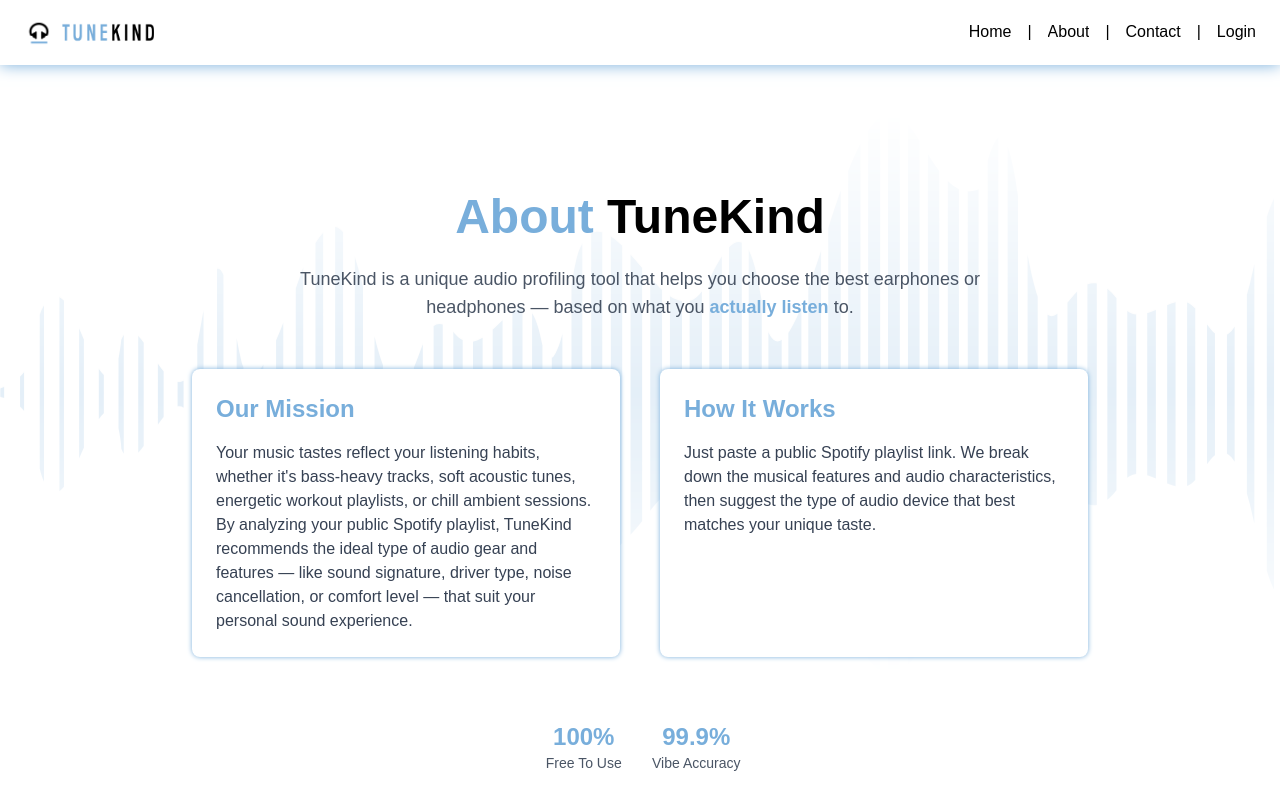
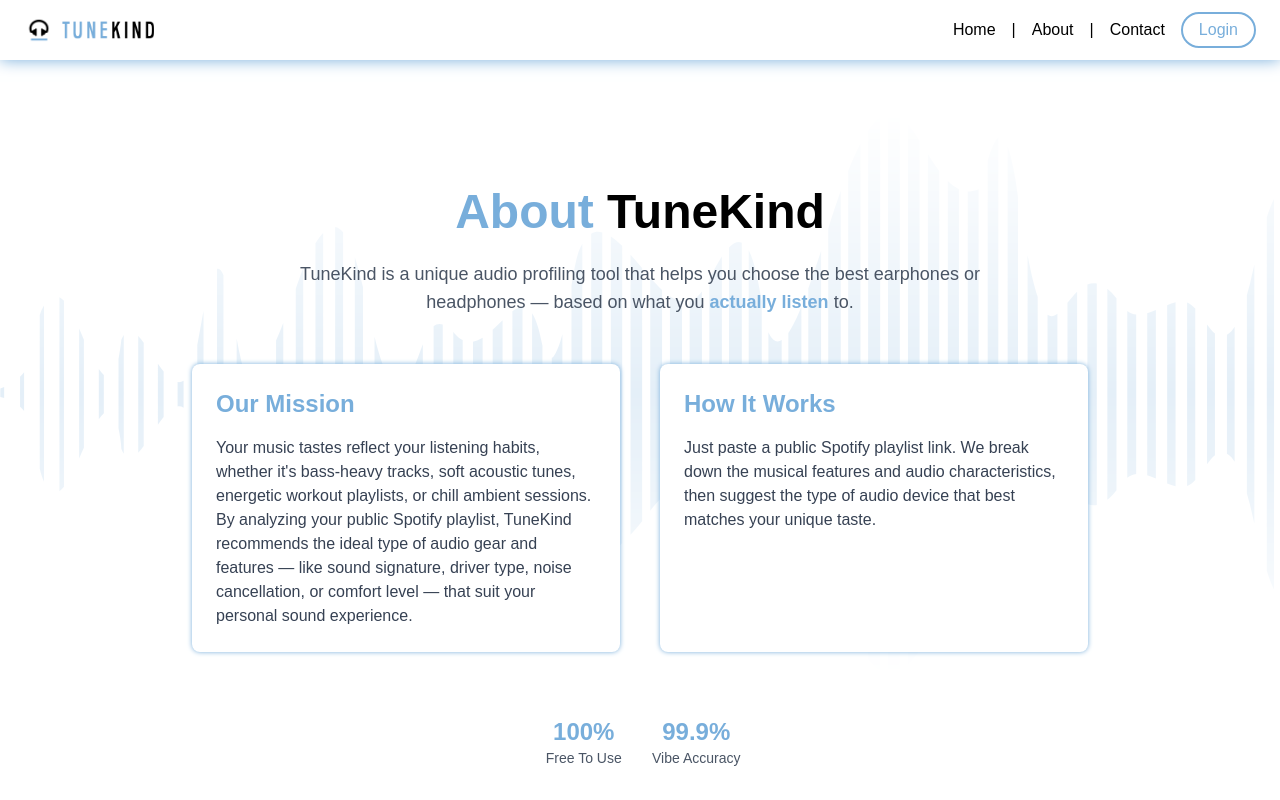
Before and after one commit to kaustubh-ds/tune-kind, a Next.js app: page /about in a window 1280 px wide. Shown: the top 800 px of the page. Built offline with nearby package versions, Linux system fonts and the light colour scheme.

Commit message:
Updated navbar

```diff
--- a/app/components/navbar.js
+++ b/app/components/navbar.js
@@ -6,12 +6,12 @@ export default function Navbar() {
   const { isAuthenticated, logout } = useAuth(); // Use the authContext
 
   return (
-    <nav className="bg-white text-black w-full px-6 py-4 flex justify-between items-center shadow shadow-[0_0_15px_#78aedb] sticky top-0 z-10">
+    <nav className="bg-white text-black w-full px-6 py-3 flex justify-between items-center shadow shadow-[0_0_15px_#78aedb] sticky top-0 z-10">
       <Link href="/" className="flex items-center space-x-1">
         <Image src="/tkicon.png" alt="TuneKind Icon" width={30} height={45} className="" />
         <Image src="/tklogo.png" alt="TuneKind Logo" width={100} height={45} className="rounded-sm" />
       </Link>
-      <div className="space-x-4 hidden md:flex">
+      <div className="space-x-4 hidden md:flex items-center">
         <a href="/" className="relative group overflow-hidden text-black">
           Home
           <span className="absolute left-0 bottom-0 h-[2px] w-full bg-[#78aedb] transform scale-x-0 group-hover:scale-x-100 transition-transform duration-150 origin-center"></span>
@@ -28,19 +28,25 @@ export default function Navbar() {
         </a>
         {isAuthenticated ? (
           <>
-            <p>|</p>
-            <button onClick={logout} className="relative group overflow-hidden text-black">
+            <button
+              onClick={logout} className="relative group border-2 border-[#78aedb] text-[#78aedb] px-4 py-1 rounded-full overflow-hidden transition-all duration-300"
+            >
+              <span className="absolute inset-0 bg-[#78aedb] scale-x-0 group-hover:scale-x-100 transform origin-center transition-transform duration-300"></span>
+              <span className="relative group-hover:text-white transition-colors duration-300">
               Logout
-              <span className="absolute left-0 bottom-0 h-[2px] w-full bg-[#ff0000] transform scale-x-0 group-hover:scale-x-100 transition-transform duration-150 origin-center"></span>
+              </span>
             </button>
           </>
         ) : (
           <>
-            <p>|</p>
-            <a href="/login" className="relative group overflow-hidden text-black pb-0.5">
-              Login
-              <span className="absolute left-0 bottom-0 h-[2px] w-full bg-[#78aedb] transform scale-x-0 group-hover:scale-x-100 transition-transform duration-150 origin-center"></span>
-            </a>
+            <button
+              onClick={() => (window.location.href = '/login')} className="relative group border-2 border-[#78aedb] text-[#78aedb] px-4 py-1 rounded-full overflow-hidden transition-all duration-300"
+            >
+              <span className="absolute inset-0 bg-[#78aedb] scale-x-0 group-hover:scale-x-100 transform origin-center transition-transform duration-300"></span>
+              <span className="relative group-hover:text-white transition-colors duration-300">
+                Login
+              </span>
+            </button>
           </>
         )}
       </div>
```
